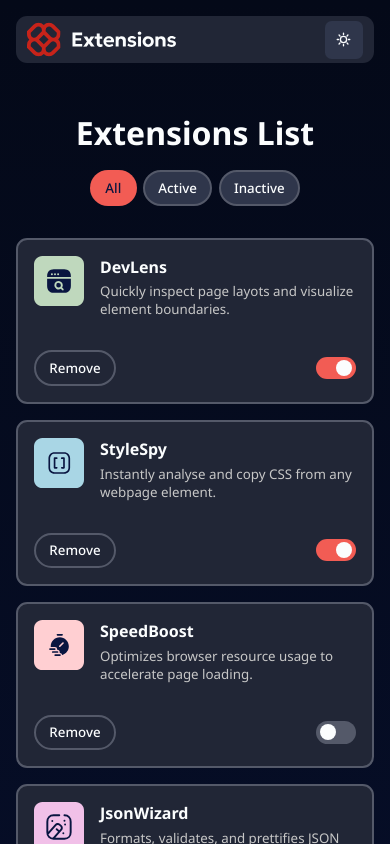
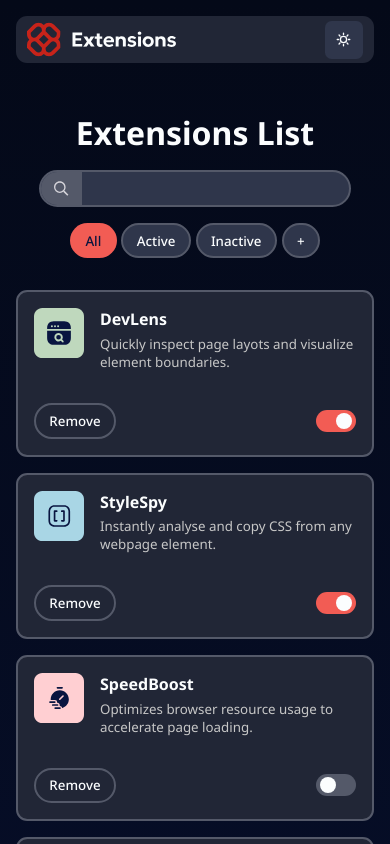
Before and after one commit to Nicole-Ari/extensions-manager, a React (Create React App) app: page / in a window 390 px wide. Shown: the top 844 px of the page. Built offline with nearby package versions, Linux system fonts and the light colour scheme.

Commit message:
Feat: Add Extensions

```diff
--- a/src/components/AddExtension.jsx
+++ b/src/components/AddExtension.jsx
@@ -1,5 +1,6 @@
-import React from "react";
+import React, { useState } from "react";
 import Card from "./Card";
+import "./addExtension.css";
 import { useNavigate, useOutletContext } from "react-router-dom";
 
 function AddExtension() {
@@ -14,8 +15,13 @@ function AddExtension() {
     <div className="items">
       <div className="item">
         <h3> Extensions List</h3>
-        <p onClick={handleClick}>retour</p>
+        <small onClick={handleClick} className="retourBtn btn">
+          <span>&laquo;</span> Retour
+        </small>
       </div>
+      {list.length === 0 ? (
+        <div className="result">No extensions found</div>
+      ) : (
         <div className="cards-container">
           {list?.map((el, index) => (
             <Card
@@ -28,6 +34,7 @@ function AddExtension() {
             />
           ))}
         </div>
+      )}
     </div>
   );
 }
--- a/src/components/Card.jsx
+++ b/src/components/Card.jsx
@@ -1,6 +1,7 @@
 import React, { useEffect, useRef } from "react";
 import "./card.css";
 import extensions from "../data/extensionsList";
+import { useLocation } from "react-router-dom";
 
 function Card({
   data,
@@ -12,17 +13,23 @@ function Card({
   setPrevlist,
 }) {
   const ref = useRef();
+  const location = useLocation();
   const removeExtension = (dt) => {
     const newSelectedList = selectedList.filter((el) => el !== dt);
-    extensions.map((el) => el === dt && (el.removed = true));
-
+    extensions.forEach((el) => {
+      if (el === dt) {
+        el.removed = true;
+        el.active = false;
+      }
+    });
+    setPrevlist(newSelectedList);
     handleSelectedList(newSelectedList);
     handleList([...list, dt]);
   };
 
   const addExt = (dt) => {
     const newList = list.filter((el) => el !== dt);
-    extensions.map((el) => el === dt && (el.removed = false));
+    extensions.forEach((el) => el === dt && (el.removed = false));
     handleSelectedList([...selectedList, dt]);
     handleList(newList);
   };
@@ -31,10 +38,14 @@ function Card({
     const lt = selectedList.map((el) =>
       el.name === dt.name ? { ...el, active: event.target.checked } : el,
     );
+    extensions.forEach((el) => {
+      if (el === dt) {
+        el.active = event.target.checked;
+      }
+    });
     handleSelectedList(lt);
     setPrevlist(lt);
   };
-  const setActive = () => {};
   useEffect(() => {
     ref.current.classList.toggle("on", data.active);
   }, [data.active]);
@@ -60,8 +71,11 @@ function Card({
         <label
           htmlFor={checkboxId}
           ref={ref}
-          className="checkCont"
-          onClick={setActive}
+          className={
+            location.pathname.startsWith("/add")
+              ? "checkCont hiddenElem"
+              : "checkCont"
+          }
           tabIndex={0}
         >
           <span></span>
--- a/src/components/SelectedExtensions.jsx
+++ b/src/components/SelectedExtensions.jsx
@@ -1,6 +1,9 @@
 import React, { useEffect, useRef, useState } from "react";
 import Card from "./Card";
-import { useOutletContext } from "react-router-dom";
+import "./selectedExtensions.css";
+import { ReactComponent as SearchIcon } from "../assets/images/icon-search.svg";
+import { useNavigate, useOutletContext } from "react-router-dom";
+import extensions from "../data/extensionsList";
 
 function SelectedExtensions() {
   const { list, setList, selectedList, setSelectedList } = useOutletContext();
@@ -10,6 +13,7 @@ function SelectedExtensions() {
   const [activeList, setActiveList] = useState(false);
   const [inactiveList, setInactiveList] = useState(false);
   const [loading, setLoading] = useState(true);
+  const Navigate = useNavigate();
   const all = useRef();
   const active = useRef();
   const inactive = useRef();
@@ -43,21 +47,51 @@ function SelectedExtensions() {
     inactive.current.classList.add("actif");
   };
 
+  const handleClick = () => {
+    Navigate("/add");
+  };
+
+  const handleChange = (e) => {
+    const text = e.target.value.toLowerCase();
+    const filter = prevlist.filter((el) =>
+      el.name.toLowerCase().includes(text),
+    );
+    setSelectedList(filter);
+  };
+
   useEffect(() => {
     if (selectedList.length !== 0) {
       setLoading(false);
     }
-    setPrevlist(selectedList);
 
     setActiveExtList(selectedList.filter((el) => el.active === true));
     setInactiveExtList(selectedList.filter((el) => el.active === false));
   }, [prevlist, selectedList]);
+
+  useEffect(() => {
+    setPrevlist(selectedList);
+  }, [prevlist]);
+
+  useEffect(() => {
+    setSelectedList(extensions.filter((el) => !el.removed));
+  }, []);
 
   return (
     <div className="items">
       <div className="item">
         <h3>Extensions List</h3>
         <div className="options">
+          <span className="btn search">
+            <span className="searchIcon">
+              <SearchIcon width={15} />
+            </span>
+            <input
+              type="text"
+              className="searchInput"
+              onChange={handleChange}
+            />
+          </span>
+          <div className="buttonContainer">
             <button className="btn btn-all actif" ref={all} onClick={showAll}>
               All
             </button>
@@ -75,6 +109,10 @@ function SelectedExtensions() {
             >
               Inactive
             </button>
+            <button className="btn " onClick={handleClick}>
+              +
+            </button>
+          </div>
         </div>
       </div>
       {loading ? (
--- /dev/null
+++ b/src/components/addExtension.css
@@ -0,0 +1,12 @@
+.retourBtn {
+  display: flex;
+  gap: 5px;
+  transition: background-color 0.3s ease-in-out;
+  color: var(--Neutral-800);
+  font-weight: var(--fw-400);
+  background: var(--Neutral-100);
+}
+.retourBtn:not(.dark .retourBtn):hover {
+  cursor: pointer;
+  background: var(--Neutral-300);
+}
--- a/src/components/card.css
+++ b/src/components/card.css
@@ -59,7 +59,9 @@
 .checkCont:hover {
   cursor: pointer;
 }
-
+.hiddenElem {
+  visibility: hidden;
+}
 .checkCont > span {
   background: var(--Neutral-0);
   padding: 8px;
--- /dev/null
+++ b/src/components/selectedExtensions.css
@@ -0,0 +1,52 @@
+.search {
+  display: flex;
+  justify-content: space-between;
+  align-items: center;
+  padding: 0 0em;
+  overflow: hidden;
+  cursor: text !important;
+}
+
+.search img {
+  width: 10%;
+  padding: 0.8em;
+  background: var(--Neutral-300);
+}
+.searchIcon {
+  width: 3em;
+  height: 100%;
+  display: flex;
+  justify-content: center;
+  align-items: center;
+  background: var(--Neutral-300);
+}
+.findIcon {
+  fill: var(--Neutral-600);
+}
+
+.dark .findIcon {
+  fill: #d4d3d9;
+}
+.search .searchInput {
+  padding-left: 0.5em;
+  width: 100%;
+  height: 100%;
+  border: none;
+  outline: none;
+  background: transparent;
+}
+.dark .options .search:hover {
+  background: var(--Neutral-800);
+}
+.dark .search .searchIcon {
+  background: var(--Neutral-600);
+}
+.dark .search .searchInput {
+  padding-left: 0.5em;
+  width: 100%;
+  height: 100%;
+  border: none;
+  outline: none;
+  background: transparent;
+  color: var(--Neutrale-0);
+}
--- a/src/container/home.css
+++ b/src/container/home.css
@@ -28,7 +28,6 @@
 .item > h3 {
   font-weight: var(--fw-700);
   font-family: var(--ff-primary);
-  /* transition: all 0.1s ease-in-out; */
 }
 .options {
   display: flex;
@@ -74,6 +73,10 @@
   border: 2px solid var(--Neutral-0);
   outline: 2px solid var(--Red-400);
 }
+.buttonContainer {
+  display: flex;
+  gap: 0.3em;
+}
 .reset {
   outline: 2px solid transparent;
 }
@@ -111,15 +114,29 @@
   border: 2px solid var(--Neutral-900);
   outline: 2px solid var(--Red-400);
 }
-@media screen and (max-width: 27.125em) {
+@media screen and (max-width: 776px) {
   .item {
     flex-direction: column;
     justify-content: center;
     align-items: center;
     gap: 1em;
   }
+  .options .search {
+    height: 2.3em;
+  }
   .item > h3 {
     transition: all 0.1s ease-in-out;
     font-size: 2em;
   }
 }
+@media screen and (max-width: 515px) {
+  .options {
+    flex-direction: column;
+    justify-content: center;
+    align-items: center;
+    gap: 1em;
+  }
+  .options .search {
+    width: 80vw;
+  }
+}
```
Also changed, not shown: src/assets/images/icon-search.svg. Lines whose indentation alone changed are shown as unchanged.
